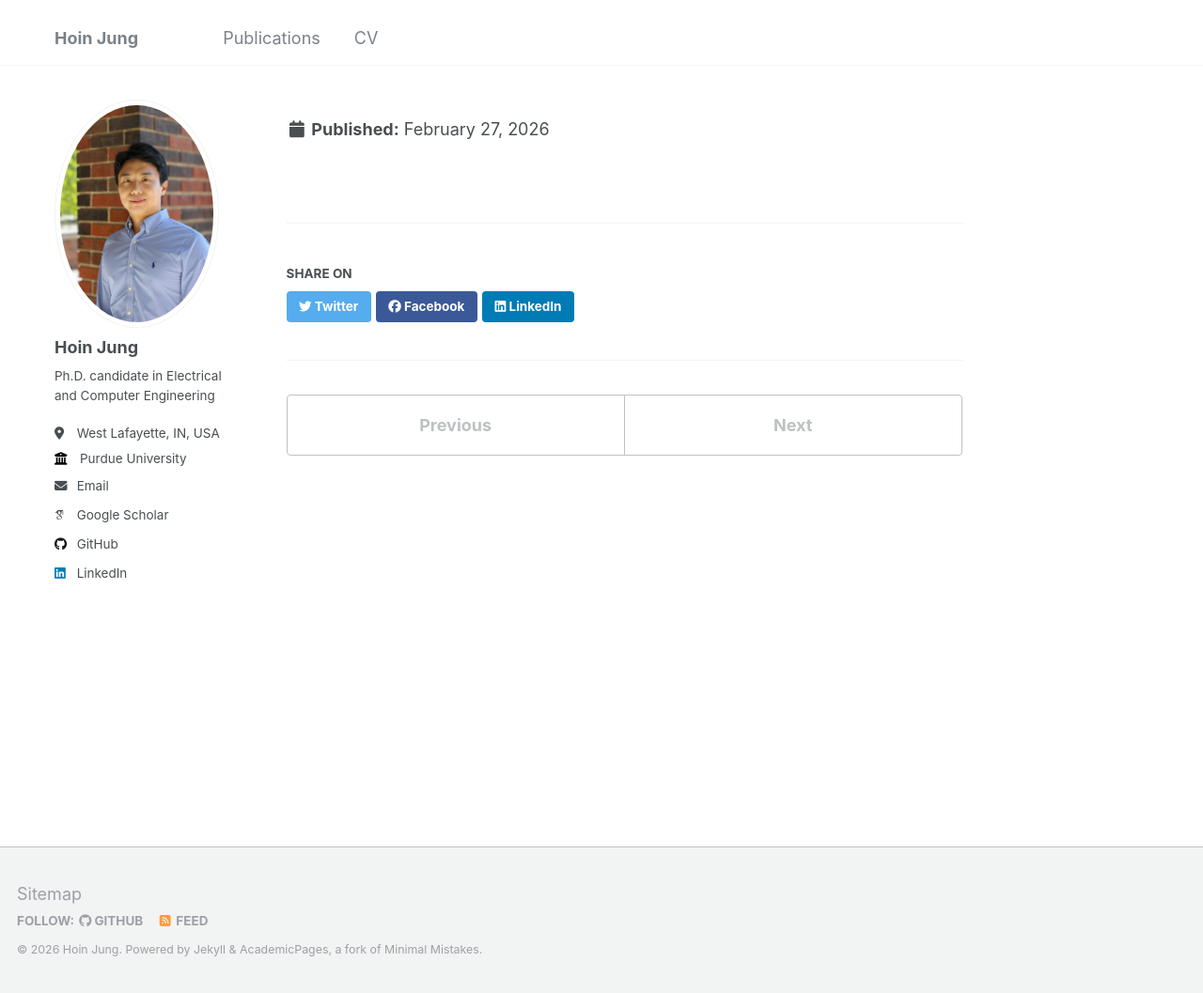
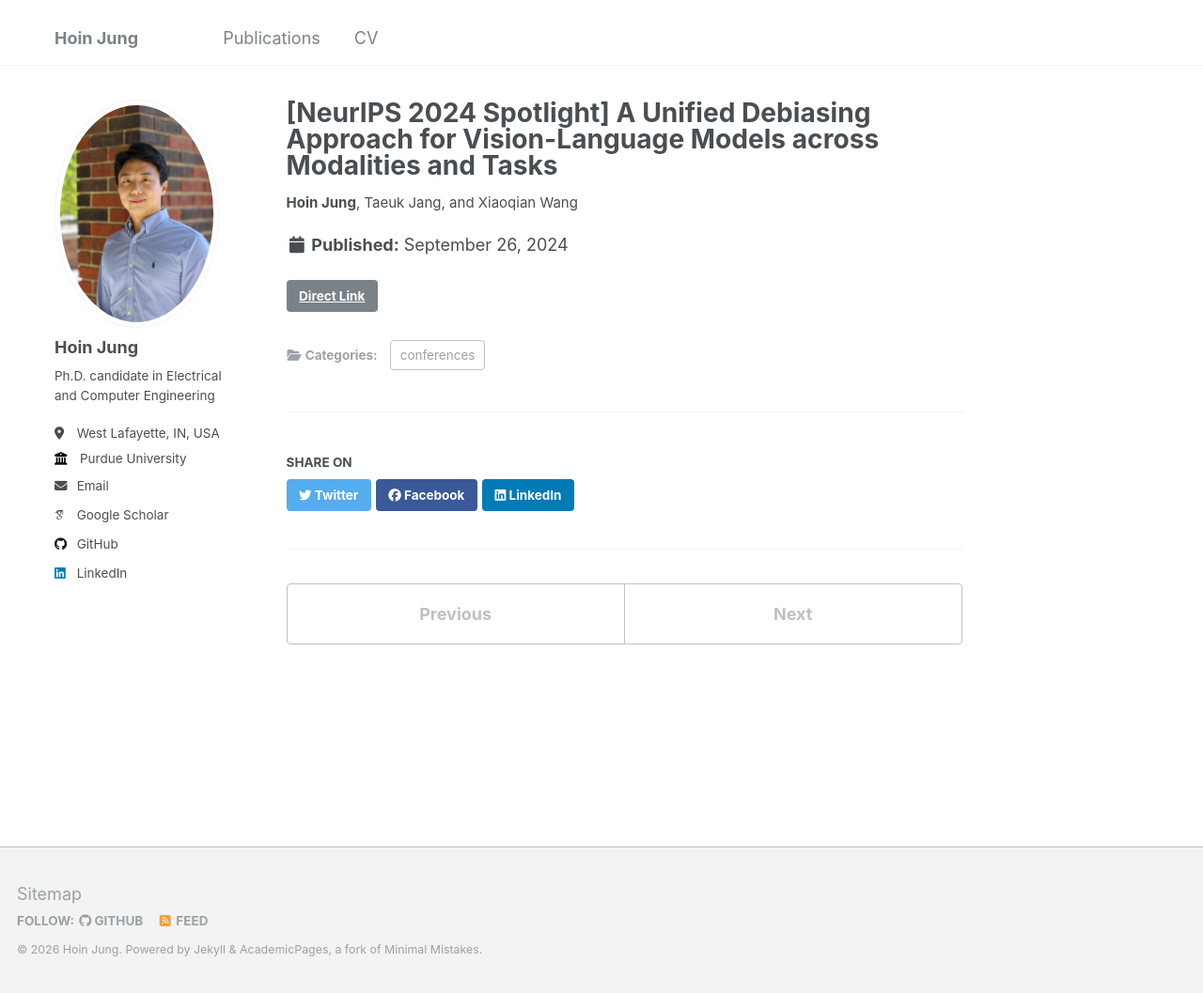
Before and after one commit to HoinJung/hoinjung.github.io, a Jekyll site: the page built from _publications/2024-09-26-SFID.md, in a window 1280 px wide and 1057 px high. Shown: the whole window at 94% size. Built offline with Jekyll 4.4.1, drawn with Linux system fonts in a browser that asks for light colours; some web fonts are replaced.

Commit message:
Update title formatting in SFID publication

```diff
--- a/_publications/2024-09-26-SFID.md
+++ b/_publications/2024-09-26-SFID.md
@@ -1,5 +1,5 @@
 ---
-title: "<span style="color:#4f8bd9"><b>[NeurIPS 2024 Spotlight]</b></span> A Unified Debiasing Approach for Vision-Language Models across Modalities and Tasks"
+title: "**[NeurIPS 2024 Spotlight]** A Unified Debiasing Approach for Vision-Language Models across Modalities and Tasks"
 collection: publications
 category: conferences
 permalink: /publication/2024-09-26-SFID
```
